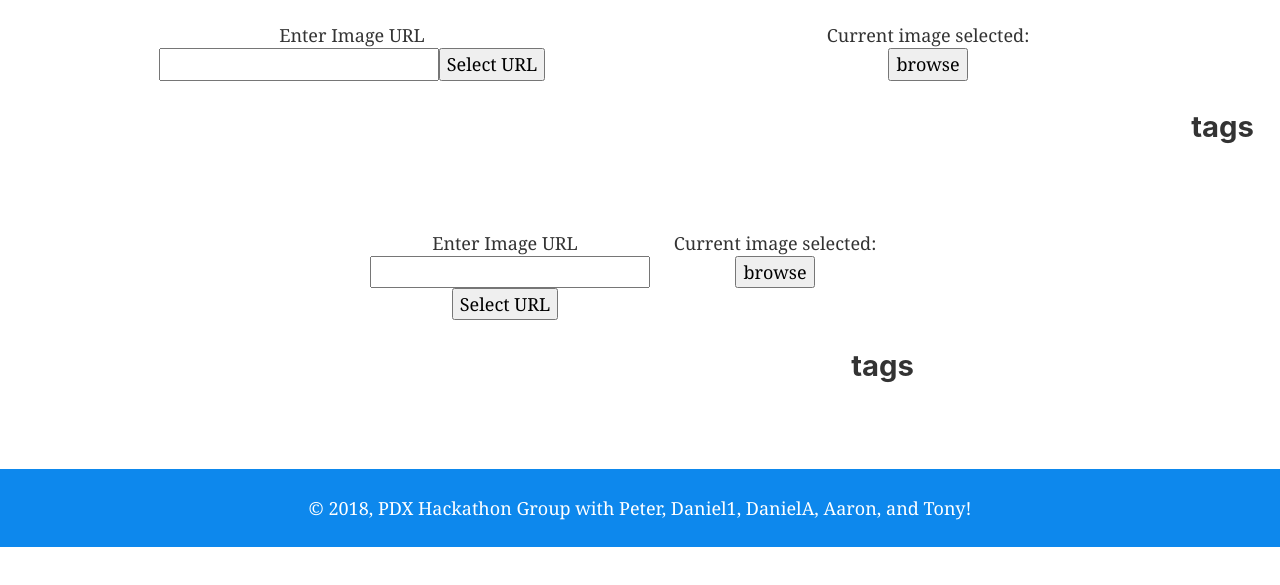
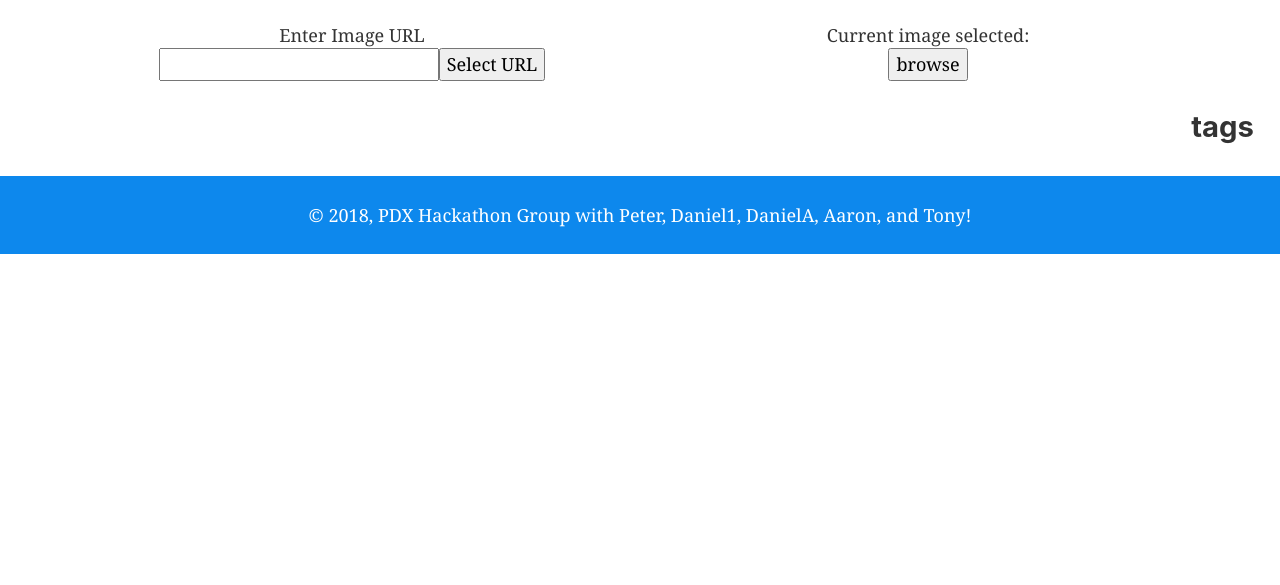
Before and after one commit to danielevans/Hackathon, a Gatsby site: page / in a window 1280 px wide. Shown: the part 181-766 px from the top of the page. Built offline with nearby package versions, Linux system fonts and the light colour scheme; Gatsby itself is replaced by a stand-in of ours.

Commit message:
Remove double instatiation of the image upload component

```diff
--- a/src/components/layout.js
+++ b/src/components/layout.js
@@ -35,15 +35,7 @@ const Layout = ({children}) => (<StaticQuery query={graphql `
 <Header TitleStuff="1000 Words"/>
 <div>
   <div className="center">
-    <Card>
-      {children}
-      <div style={{
-          margin: `3rem auto`,
-          maxWidth: 600
-        }}>
-        <ImageUpload/>
-      </div>
-    </Card>
+    {children}
   </div>
 </div>
 <Footer/>
```
